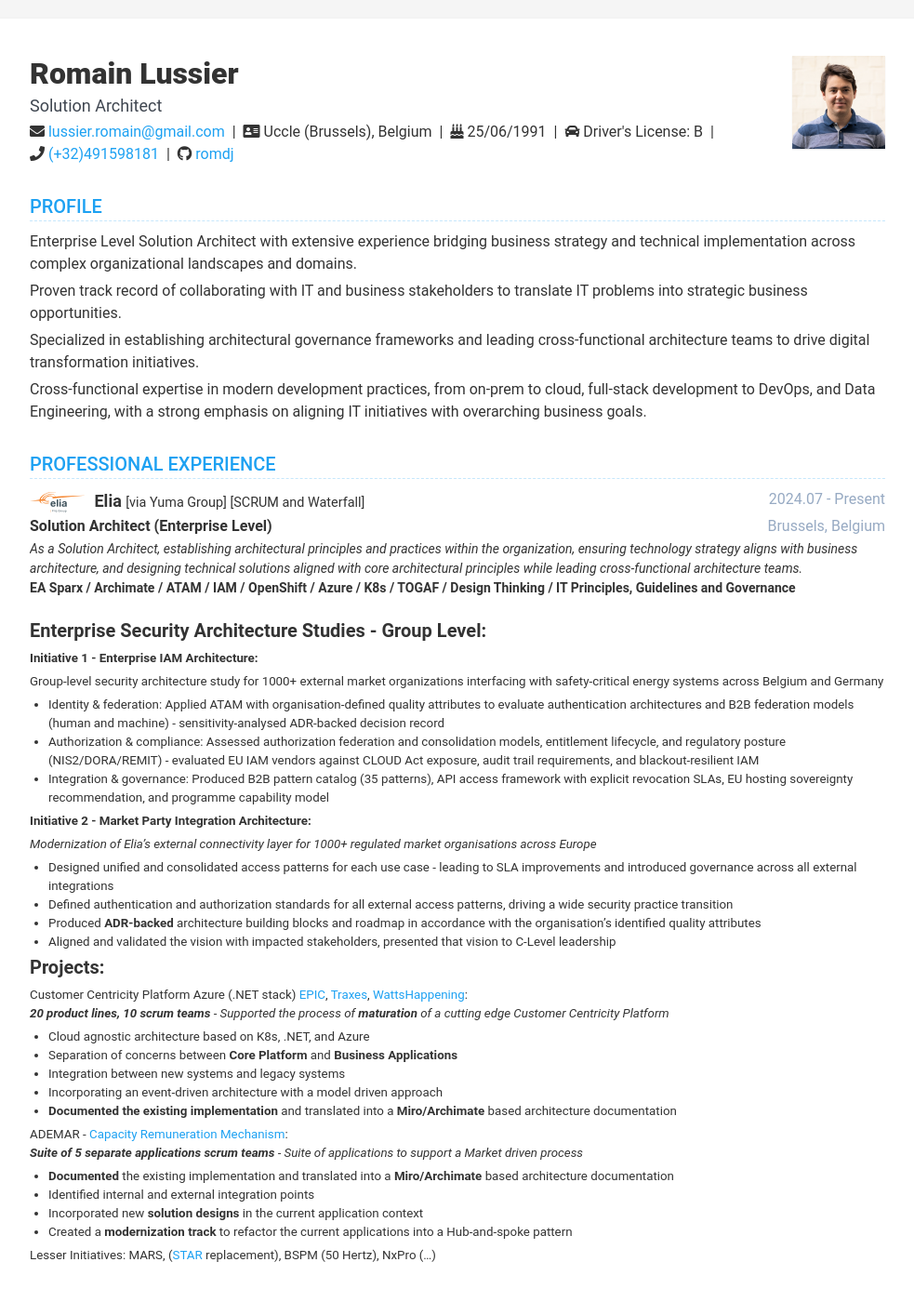
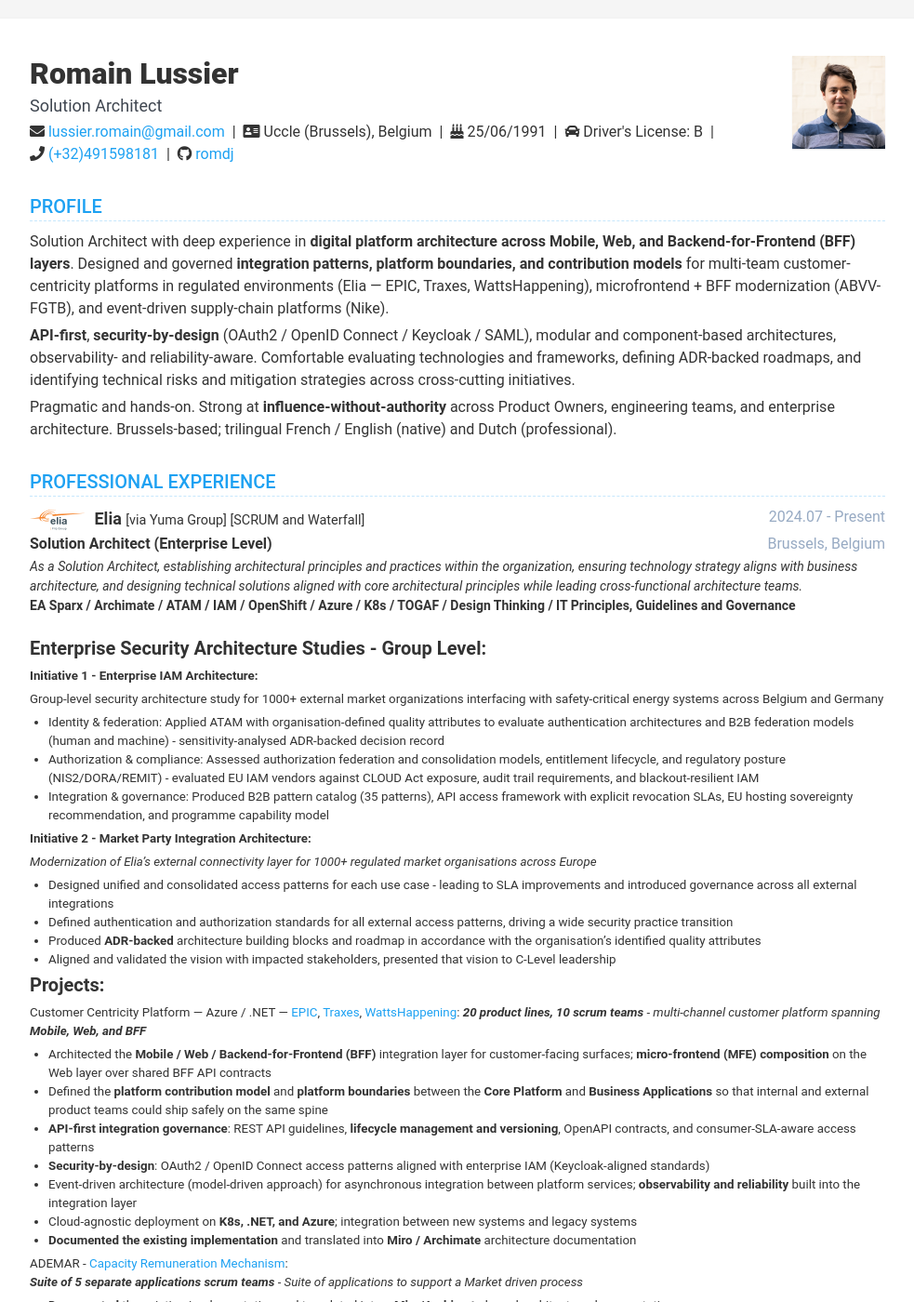
Before and after one commit to romdj/romdj.github.io, a Jekyll site: the page built from index.html, in a window 1280 px wide and 1400 px high. Shown: the whole window at 93% size, without its empty margins (148-1131 px from the left). Built offline with Jekyll 4.4.1, drawn with Linux system fonts in a browser that asks for light colours; nearby versions of some CDN libraries; some of the changed text lies outside the part shown.

Commit message:
content: tailor SolArch CV for Digital Platform Architect JD (Mobile/Web/BFF)
JD-targeted variant on a dedicated branch off main (no merge intent).
Surfaces work that already exists in the candidate's record but was
phrased too generically for an ATS or 30-second JD-match scan.

Profile rewrite:
- Lead with "digital platform architecture across Mobile, Web, and
  Backend-for-Frontend (BFF) layers" (JD-verbatim)
- Anchor in three concrete platform contexts: Elia (EPIC, Traxes,
  WattsHappening), ABVV-FGTB (MFE + BFF), Nike (event-driven)
- Hit the non-tech requirements explicitly: API-first, security-by-
  design with OAuth2 / OpenID Connect / Keycloak / SAML, modular and
  component-based, observability- and reliability-aware, technology
  evaluation, risk identification and mitigation, influence-without-
  authority, trilingual FR/EN native + NL professional

Elia experience details:
- CCP / EPIC / Traxes / WattsHappening block rewritten to call out
  Mobile/Web/BFF integration, micro-frontend (MFE) composition over
  shared BFF API contracts, the platform contribution model and
  platform boundaries between Core Platform and Business Applications,
  API-first integration governance (REST guidelines, lifecycle,
  versioning, OpenAPI, consumer SLAs), OAuth2/OIDC security alignment,
  and observability/reliability in the integration layer
- Group Architecture initiatives expanded to surface API lifecycle
  and versioning under the existing API-guidelines work, technology
  and framework evaluation with ADR-backed recommendations, and
  technical-risk identification and mitigation strategies through the
  architecture governance forum

ABVV-FGTB experience details:
- Front-End modernization bullet sharpened to name the micro-frontend
  (MFE) + BFF architecture explicitly and call out REST API contracts,
  OpenAPI-versioned integration, and Keycloak (OAuth2 / OpenID Connect)
  security between BFF and Quarkus microservices

No claims added beyond what the existing record already substantiates;
this is reframing, not invention. Branch lives apart from main and
track/leadership so the SolArch lane stays clean.

```diff
--- a/_data/data.yml
+++ b/_data/data.yml
@@ -81,13 +81,11 @@
   display: true
   title: Profile
   details: |
-    Enterprise Level Solution Architect with extensive experience bridging business strategy and technical implementation across complex organizational landscapes and domains.
+    Solution Architect with deep experience in **digital platform architecture across Mobile, Web, and Backend-for-Frontend (BFF) layers**. Designed and governed **integration patterns, platform boundaries, and contribution models** for multi-team customer-centricity platforms in regulated environments (Elia — EPIC, Traxes, WattsHappening), microfrontend + BFF modernization (ABVV-FGTB), and event-driven supply-chain platforms (Nike).
 
-    Proven track record of collaborating with IT and business stakeholders to translate IT problems into strategic business opportunities.
+    **API-first**, **security-by-design** (OAuth2 / OpenID Connect / Keycloak / SAML), modular and component-based architectures, observability- and reliability-aware. Comfortable evaluating technologies and frameworks, defining ADR-backed roadmaps, and identifying technical risks and mitigation strategies across cross-cutting initiatives.
 
-    Specialized in establishing architectural governance frameworks and leading cross-functional architecture teams to drive digital transformation initiatives.
-
-    Cross-functional expertise in modern development practices, from on-prem to cloud, full-stack development to DevOps, and Data Engineering, with a strong emphasis on aligning IT initiatives with overarching business goals.
+    Pragmatic and hands-on. Strong at **influence-without-authority** across Product Owners, engineering teams, and enterprise architecture. Brussels-based; trilingual French / English (native) and Dutch (professional).
 
 education:
   display: true
@@ -149,13 +147,15 @@
 
 
         ##### **Projects:**
-        Customer Centricity Platform Azure (.NET stack) [EPIC](https://epic-portal.io), [Traxes](https://www.traxes.io), [WattsHappening](https://www.wattshappening.be/):
-        _**20 product lines, 10 scrum teams** - Supported the process of **maturation** of a cutting edge Customer Centricity Platform_
-          - Cloud agnostic architecture based on K8s, .NET, and Azure
-          - Separation of concerns between **Core Platform** and **Business Applications**
-          - Integration between new systems and legacy systems
-          - Incorporating an event-driven architecture with a model driven approach
-          - **Documented the existing implementation** and translated into a **Miro/Archimate** based architecture documentation
+        Customer Centricity Platform — Azure / .NET — [EPIC](https://epic-portal.io), [Traxes](https://www.traxes.io), [WattsHappening](https://www.wattshappening.be/):
+        _**20 product lines, 10 scrum teams** - multi-channel customer platform spanning **Mobile, Web, and BFF**_
+          - Architected the **Mobile / Web / Backend-for-Frontend (BFF)** integration layer for customer-facing surfaces; **micro-frontend (MFE) composition** on the Web layer over shared BFF API contracts
+          - Defined the **platform contribution model** and **platform boundaries** between the **Core Platform** and **Business Applications** so that internal and external product teams could ship safely on the same spine
+          - **API-first integration governance**: REST API guidelines, **lifecycle management and versioning**, OpenAPI contracts, and consumer-SLA-aware access patterns
+          - **Security-by-design**: OAuth2 / OpenID Connect access patterns aligned with enterprise IAM (Keycloak-aligned standards)
+          - Event-driven architecture (model-driven approach) for asynchronous integration between platform services; **observability and reliability** built into the integration layer
+          - Cloud-agnostic deployment on **K8s, .NET, and Azure**; integration between new systems and legacy systems
+          - **Documented the existing implementation** and translated into **Miro / Archimate** architecture documentation
 
         ADEMAR - [Capacity Remuneration Mechanism](https://www.elia.be/en/electricity-market-and-system/adequacy/capacity-remuneration-mechanism):
         _**Suite of 5 separate applications scrum teams** - Suite of applications to support a Market driven process_
@@ -169,8 +169,10 @@
         ##### **Group Architecture internal initiatives:**
         Co-led the Solution Architecture discipline and team
         Led a working group, establishing architectural principles and processes on how to formalize the involvement of architecture within the organization:
-          - Establishing **API guidelines** and standards for the organization
+          - Establishing organization-wide **API guidelines** (REST, OpenAPI, **versioning and lifecycle management**) and an API access framework with explicit revocation and consumer SLAs
           - Establishing **Messaging guidelines** and standards for the organization (WIP)
+          - **Technology and framework evaluation** for the platform stack, producing **ADR-backed recommendations** surfaced through the architecture governance forum
+          - **Technical-risk identification and mitigation strategies** across cross-cutting initiatives
           - Reviewed process such as **RACI matrix** among architecture, **SAD, ATAM, ADRs & ADLC** (TOGAF)
 
     - role: Solution Architect
@@ -203,7 +205,7 @@
           - Incorporating the new data model in the current **Java microservices**
 
         - Revised security practices, **reviewed access patterns** and implemented a new security layer using Keycloak in coordination with Active Directory
-        - R&D and implemented a modernization roadmap for Front-End internal applications, incorporating a microfrontend architecture, with BFF
+        - Designed and implemented a **microfrontend (MFE) architecture with Backend-for-Frontend (BFF)** for the Front-End modernization, with **REST API contracts**, **OpenAPI-versioned** integration, and **Keycloak (OAuth2 / OpenID Connect)** security between BFF and downstream Quarkus microservices
         - Stakeholder Management: Responsible for being the technical counterpart in managing non-technical stakeholders such as PO, PM, and management
         - Technical guide for setting architectural decisions and **setting technology roadmap(s)**, including code reviews and technical mentoring
         - Creating documentation and diagrams for legacy systems, conducting technical interviews to establish a HLD combined with a more in-depth view
```
